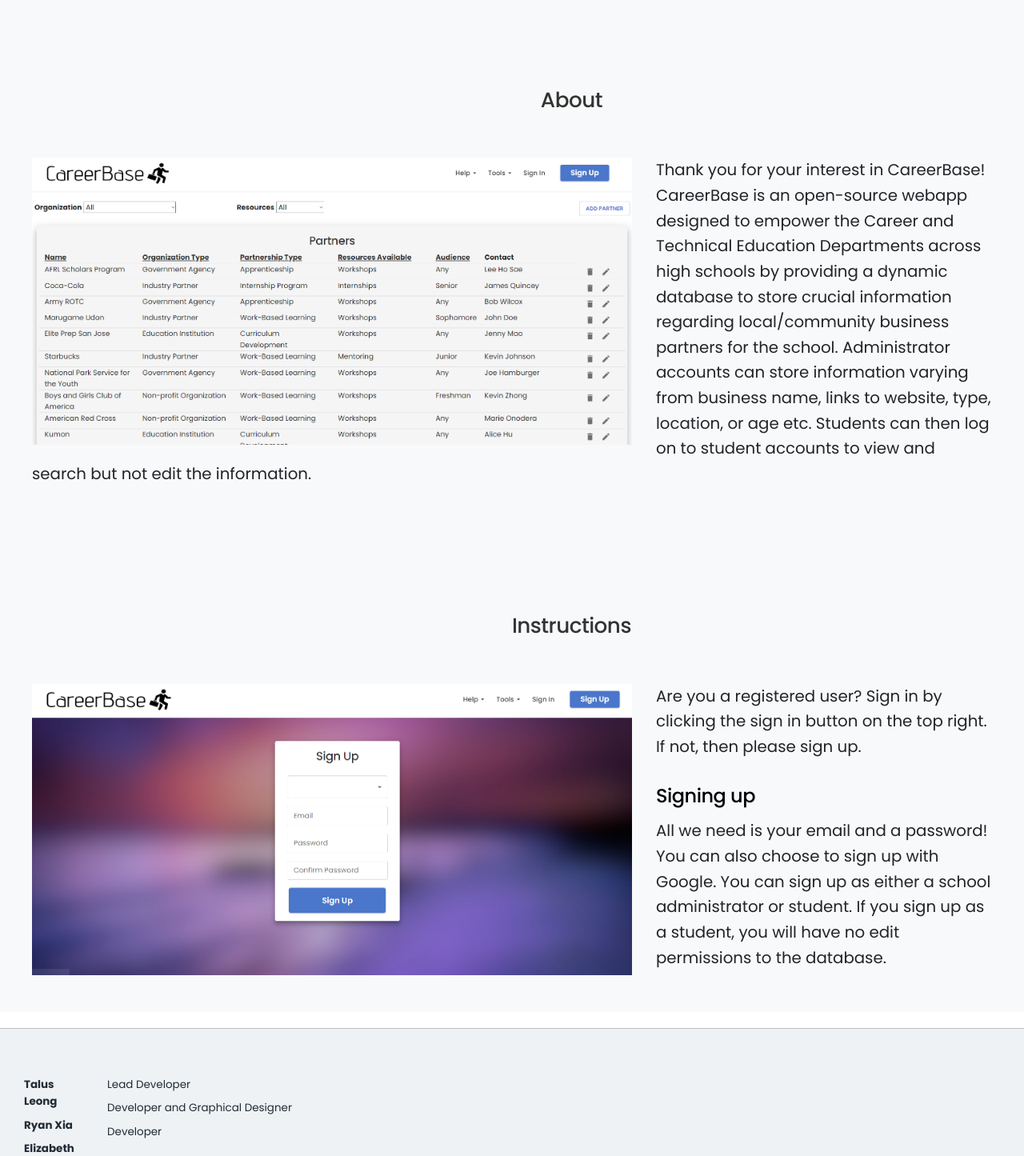
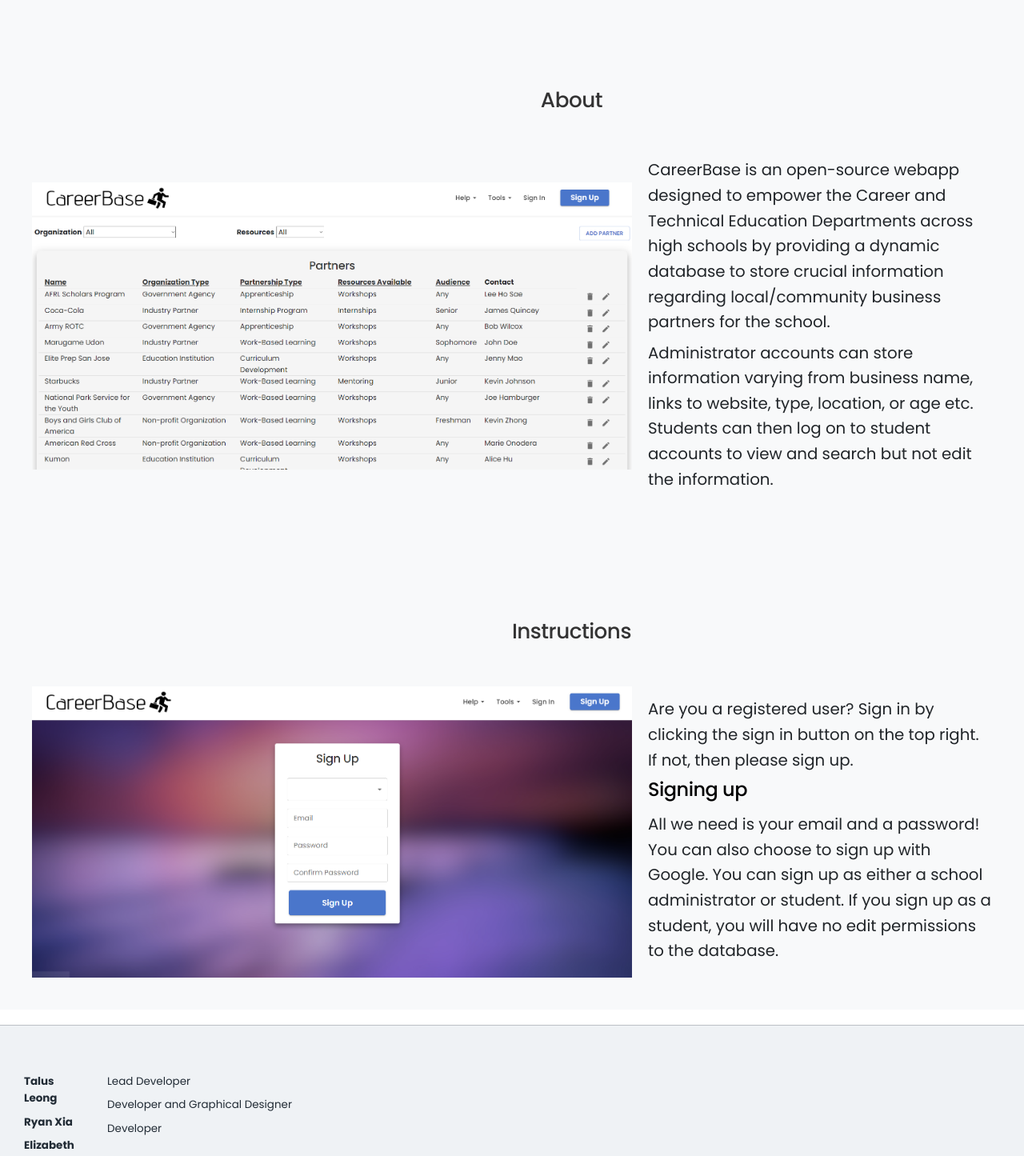
Before and after one commit to rytale1/fbla-coding-and-programming, a React (Create React App) app: page / in a window 1280 px wide. Shown: the part 802-2247 px from the top of the page at 80% size. Built offline with nearby package versions, Linux system fonts and the light colour scheme; no server answers.

Commit message:
Implemented: 1. Password strength validation 2. Home page formatting 3. Cleaning code base

```diff
--- a/src/components/dashboard.tsx
+++ b/src/components/dashboard.tsx
@@ -1,4 +1,4 @@
-import React, { ChangeEvent, FormEvent, useEffect, useState } from "react";
+import React, { FormEvent, useEffect, useState } from "react";
 import {
     collection,
     addDoc,
@@ -11,30 +11,22 @@ import {
     where,
     query,
 } from "firebase/firestore";
-import { Col, Fade, Modal, Row } from "react-bootstrap";
+import { Col, Row } from "react-bootstrap";
 import Layout from "../layout/Layout";
 import {
-    Backdrop,
     Button,
     Dialog,
     DialogActions,
     DialogContent,
     DialogTitle,
     IconButton,
-    InputLabel,
-    Menu,
     MenuItem,
-    Paper,
-    Select,
-    SelectChangeEvent,
     TextField,
     Tooltip,
 } from "@mui/material";
-import { redirect, useNavigate } from "react-router-dom";
-import { User, onAuthStateChanged } from "firebase/auth";
-import { auth, db, logout } from "../auth";
-import DeleteIcon from "@mui/icons-material/Delete";
-import EditIcon from "@mui/icons-material/Edit";
+import { useNavigate } from "react-router-dom";
+import { onAuthStateChanged } from "firebase/auth";
+import { auth, db } from "../auth";
 import HelpIcon from "@mui/icons-material/Help";
 import {
     validatePhone,
@@ -803,7 +795,7 @@ const Dashboard: React.FC<DashboardProps> = () => {
                             <select
                                 id="organizationType"
                                 onChange={handleOrganizationTypeChange}
-                                style={{ marginLeft: "5px", height: "40px" }}
+                                style={{ marginLeft: "5px", height: "40px", width: "250px" }}
                             >
                                 <option value="">All</option>
                                 <option value="Education Institution">
@@ -840,8 +832,9 @@ const Dashboard: React.FC<DashboardProps> = () => {
                                 id="resourcesAvailable"
                                 onChange={handleResourcesAvailableChange}
                                 style={{
-                                    marginLeft: "5px",
+                                    marginLeft: "0px",
                                     height: "40px",
+                                    width: "250px"
                                 }}
                             >
                                 <option value="">All</option>
--- a/src/components/home.tsx
+++ b/src/components/home.tsx
@@ -138,35 +138,41 @@ const Home: React.FC<HomePageProps> = () => {
                         style={{
                             display: "flex",
                             padding: "40px",
+                            alignItems: "center",
+                            gap: "20px",
                         }}
                     >
+                        <div>
+                            <img
+                                src="images/thumbnail1.png"
+                                width="750"
+
+                                alt="example dashboard"
+                            />
+                        </div>
+                        <div>
                             <p
                             style={{
                                 width: "100%",
                                 fontSize: "50"
                             }}
                          >
-                            <img
-                                src="images/thumbnail1.png"
-                                width="750"
-                                style={{
-                                    float: "left",
-                                    marginRight: "30px",
-                                }}
-                                alt="example dashboard"
-                            />
-                            Thank you for your interest in CareerBase!
+
                             CareerBase is an open-source webapp designed to
                             empower the Career and Technical Education
                             Departments across high schools by providing a
                             dynamic database to store crucial information
                             regarding local/community business partners for the
-                            school. Administrator accounts can store information
+                            school. </p>
+
+                            <p>
+                            Administrator accounts can store information
                             varying from business name, links to website, type,
                             location, or age etc. Students can then log on to
                             student accounts to view and search but not edit the
                             information.
-                        </p>
+                        </p></div>
+
                     </div>
                 </section>
                 {/* Getting Started Section */}
@@ -193,27 +199,24 @@ const Home: React.FC<HomePageProps> = () => {
                             display: "flex",
                             padding: "40px",
                             justifyContent: "vertical",
+                            alignItems: "center",
+                            gap: "20px"
                         }}
                     >
-                        <p
-                            style={{
-                                width: "100%",
-                            }}
-                        >
+                        <div>
                             <img
                                     src="images/thumbnail2.png"
                                     width="750"
-                                style={{
-                                    float: "left",
-                                    marginRight: "30px",
-                                }}
                                     alt="example signup"
                             />
+                        </div>
+                        <div>
+                            <p>
                                 Are you a registered user? Sign in by clicking the
                                 sign in button on the top right. If not, then please
                                 sign up.
-                            <br />
-                            <br />
+                            </p>
+                            <p>
                                 <h5>Signing up</h5>
                                 All we need is your email and a password! You can
                                 also choose to sign up with Google. You can sign up
@@ -222,6 +225,7 @@ const Home: React.FC<HomePageProps> = () => {
                                 permissions to the database.
                             </p>
                         </div>
+                    </div>
                 </section>
             </div>
         </Layout>
--- a/src/components/signup.tsx
+++ b/src/components/signup.tsx
@@ -14,7 +14,9 @@ import {
     SelectChangeEvent,
 } from "@mui/material";
 import { useNavigate } from "react-router-dom";
-import { validateEmail } from "../utils";
+import { validateEmail, validatePasswordStrength } from "../utils";
+
+type PasswordError = "mismatch" | "weak" | "";
 
 interface SignUpProps {
     onSubmit: (email: string, password: string) => void;
@@ -24,7 +26,7 @@ const SignUp: React.FC<SignUpProps> = ({ onSubmit }) => {
     const [email, setEmail] = useState<string>("");
     const [password, setPassword] = useState<string>("");
     const [confirmPassword, setConfirmPassword] = useState<string>("");
-    const [passwordError, setPasswordError] = useState(false);
+    const [passwordError, setPasswordError] = useState<PasswordError>("");
     const [signUpError, setSignupError] = useState(false);
     const [emailError, setEmailError] = useState(false);
     const [accountTypeError, setAccountTypeError] = useState(false);
@@ -40,20 +42,29 @@ const SignUp: React.FC<SignUpProps> = ({ onSubmit }) => {
         event: React.ChangeEvent<HTMLInputElement>
     ) => {
         setPassword(event.target.value);
+        let validationResult = !validatePasswordStrength(event.target.value);
+        if (validationResult) {
+            setPasswordError("weak");
+        } else {
+            setPasswordError("");
+        }
     };
     const handleConfirmPasswordChange = (
         event: React.ChangeEvent<HTMLInputElement>
     ) => {
         setConfirmPassword(event.target.value);
         if (password === confirmPassword) {
-            setPasswordError(false);
+            setPasswordError("mismatch");
         }
     };
     const handleSubmit = async (event: React.FormEvent<HTMLFormElement>) => {
         event.preventDefault();
         if (password !== confirmPassword) {
-            setPasswordError(true);
+            setPasswordError("mismatch");
             return;
+        }
+        if (!validatePasswordStrength(password)) {
+            setPasswordError("weak");
         }
         if (!accountType) {
             setAccountTypeError(true);
@@ -180,9 +191,23 @@ const SignUp: React.FC<SignUpProps> = ({ onSubmit }) => {
                                     required
                                 />
                             </Row>
-                            {passwordError && (
+                            {passwordError === "mismatch" && (
                                 <Row style={{ color: "red", padding: "10px" }}>
                                     Passwords do not match.
+                                </Row>
+                            )}
+                            {passwordError === "weak" && (
+                                <Row style={{ color: "red", padding: "10px", fontSize: "12.2px" }}>
+                                    Password is too weak. Ensure password has:
+                                    <li>
+                                        Length of at least 8 characters
+                                    </li>
+                                    <li>
+                                        2 numbers
+                                    </li>
+                                    <li>
+                                        One special character (!@#$&*)
+                                    </li>
                                 </Row>
                             )}
                             {accountTypeError && (
--- a/src/utils.ts
+++ b/src/utils.ts
@@ -1,11 +1,20 @@
 // Regular expression borrowed from https://stackoverflow.com/questions/46155/how-can-i-validate-an-email-address-in-javascript
-export const validateEmail = (email: string) => {
+export const validateEmail = (email: string): boolean => {
     return (
         email.match(
             /^(([^<>()[\]\\.,;:\s@\"]+(\.[^<>()[\]\\.,;:\s@\"]+)*)|(\".+\"))@((\[[0-9]{1,3}\.[0-9]{1,3}\.[0-9]{1,3}\.[0-9]{1,3}\])|(([a-zA-Z\-0-9]+\.)+[a-zA-Z]{2,}))$/
         ) !== null
     );
 };
+
+// Regular expression borrowed from https://stackoverflow.com/questions/5142103/regex-to-validate-password-strength
+export const validatePasswordStrength = (pass: string): boolean => {
+    return (
+        pass.match(
+            /^(?=.*[!@#$&*])(?=.*[0-9].*[0-9]).{8,}$/
+        ) !== null
+    );
+}
 
 export const validateUrl = (url: string): boolean => {
     // Regular expression pattern for validating URLs
```
Lines whose indentation alone changed are shown as unchanged.
